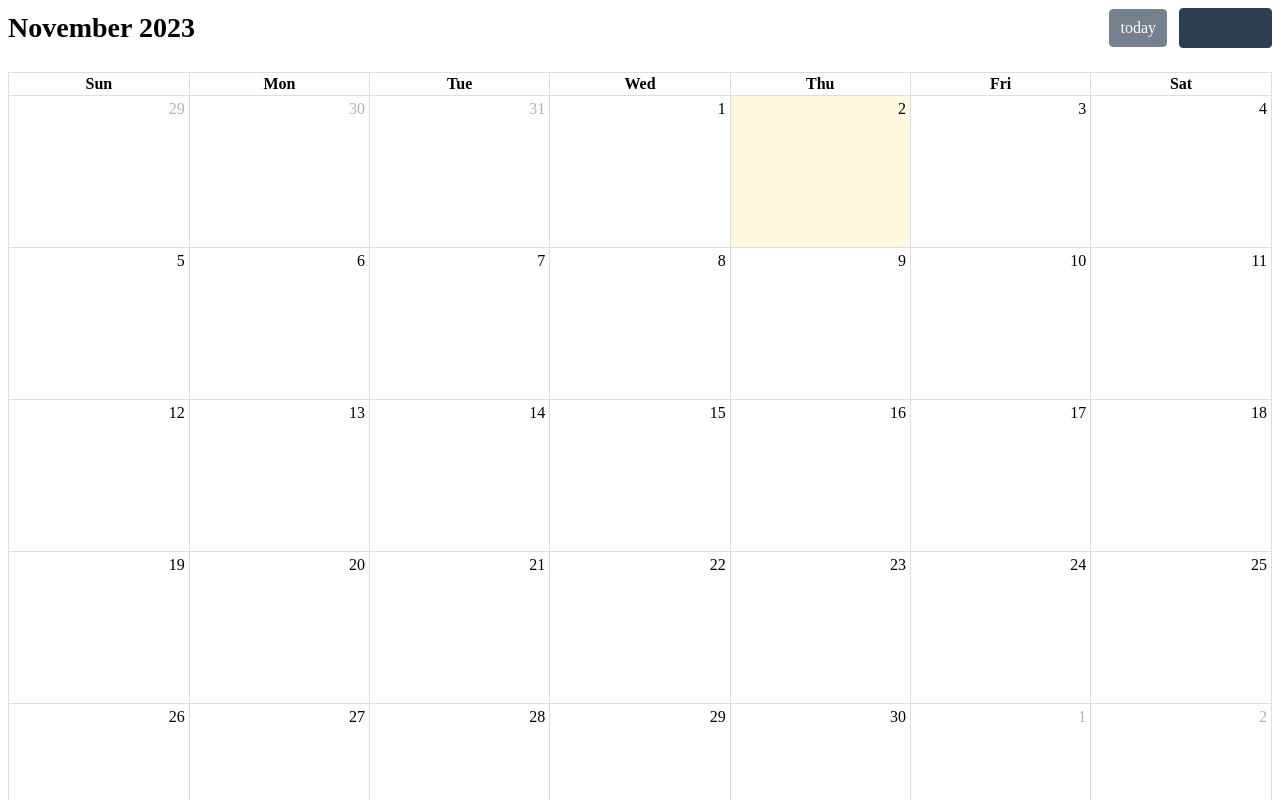
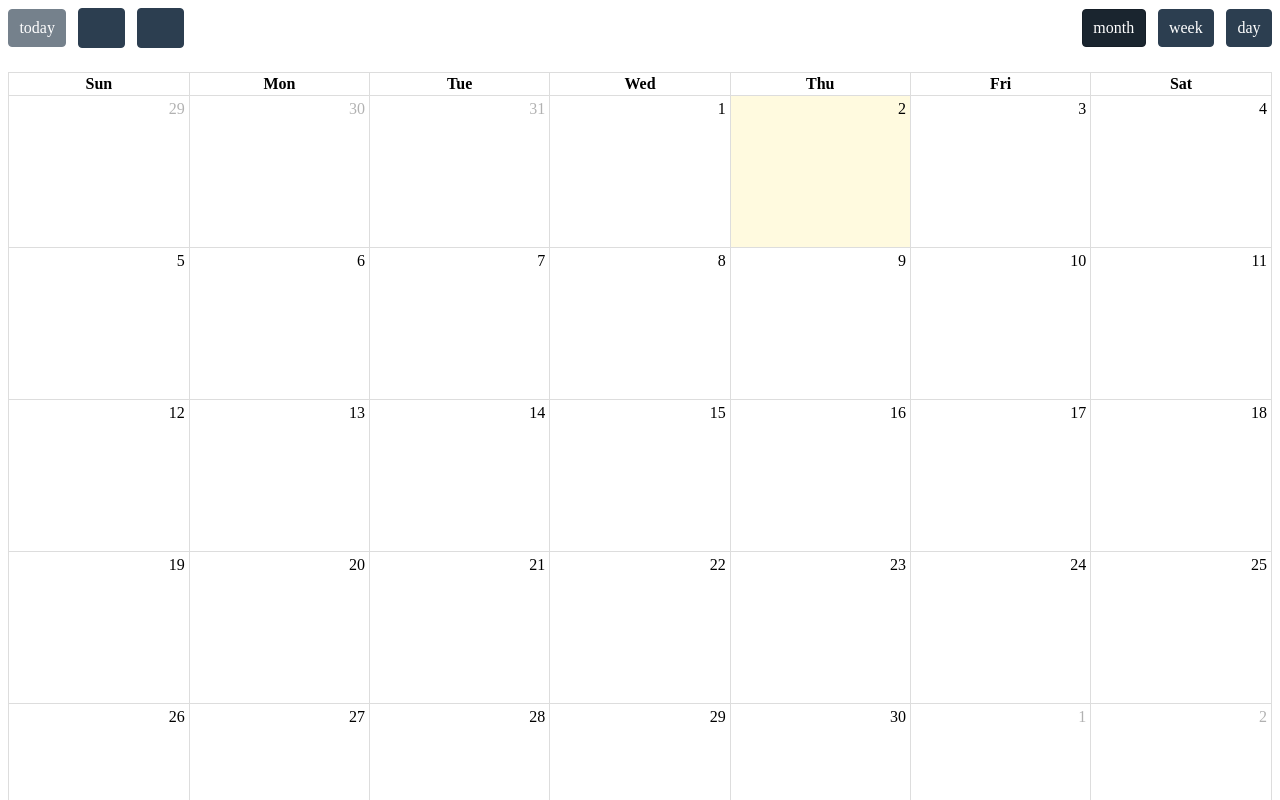
Before and after one commit to rachelleburgos/Timely, a React (Vite) app in the folder client/src/renderer/: page / in a window 1280 px wide. Shown: the top 800 px of the page. Built offline with nearby package versions, Linux system fonts and the light colour scheme.

Commit message:
added views

```diff
--- a/client/package.json
+++ b/client/package.json
@@ -28,7 +28,8 @@
     "@mui/icons-material": "^5.14.16",
     "electron-updater": "^6.1.1",
     "react-redux": "^8.1.3",
-    "react-router-dom": "^6.18.0"
+    "react-router-dom": "^6.18.0",
+    "uuid": "^9.0.1"
   },
   "devDependencies": {
     "@electron-toolkit/eslint-config": "^1.0.1",
--- a/client/src/renderer/src/components/calendar/calendar.jsx
+++ b/client/src/renderer/src/components/calendar/calendar.jsx
@@ -1,10 +1,42 @@
 import FullCalendar from '@fullcalendar/react'
 import daygridPlugin from '@fullcalendar/daygrid'
+import interactionPlugin from '@fullcalendar/interaction'
+import { useState } from 'react'
+import { v4 as uuid } from 'uuid'
 
 export const MyCalendar = () => {
+  const [events, setEvents] = useState([])
+
+  const handleSelect = (info) => {
+    const { start, end } = info
+    const eventNamePrompt = prompt('Enter, event name')
+    if (eventNamePrompt) {
+      setEvents([
+        ...events,
+        {
+          start,
+          end,
+          title: eventNamePrompt,
+          id: uuid()
+        }
+      ])
+    }
+  }
+
   return (
     <div>
-      <FullCalendar plugins={[daygridPlugin]} />
+      <FullCalendar
+        editable
+        selectable
+        events={events}
+        select={handleSelect}
+        headerToolbar={{
+          start: 'today prev next',
+          end: 'dayGridMonth dayGridWeek dayGridDay'
+        }}
+        plugins={[daygridPlugin, interactionPlugin]}
+        views={['dayGridMonth', 'dayGridWeek', 'dayGridDay']}
+      />
     </div>
   )
 }
```
Also changed, not shown: 1 other file (tests, documents, lock files or other folders).
